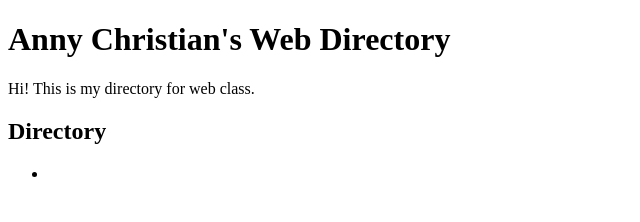
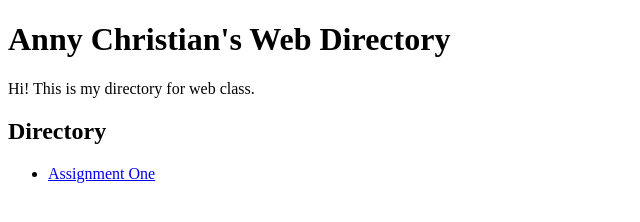
Before and after one commit to AnnyJChristian/web-1, a plain HTML site: page index.html in a window 1280 px wide. Shown: the whole page, without its empty margins (0-640 px from the left). Drawn offline with Linux system fonts and the light colour scheme.

Commit message:
Add files via upload

```diff
--- a/index.html
+++ b/index.html
@@ -9,7 +9,7 @@
         <p>Hi! This is my directory for web class.</p>
         <h2>Directory</h2>
         <ul>
-            <li><a href="assignment-one/index.html"/></a></li>
+            <li><a href="assignment-one/index.html">Assignment One</a></li>
         </ul>
     </body>
 </html>
```
